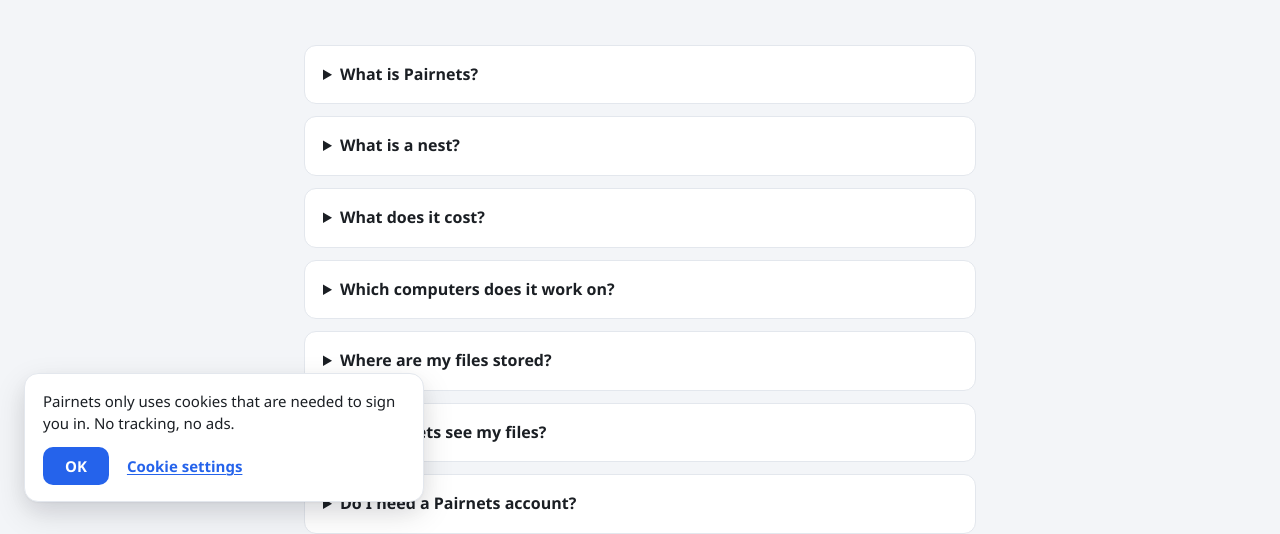
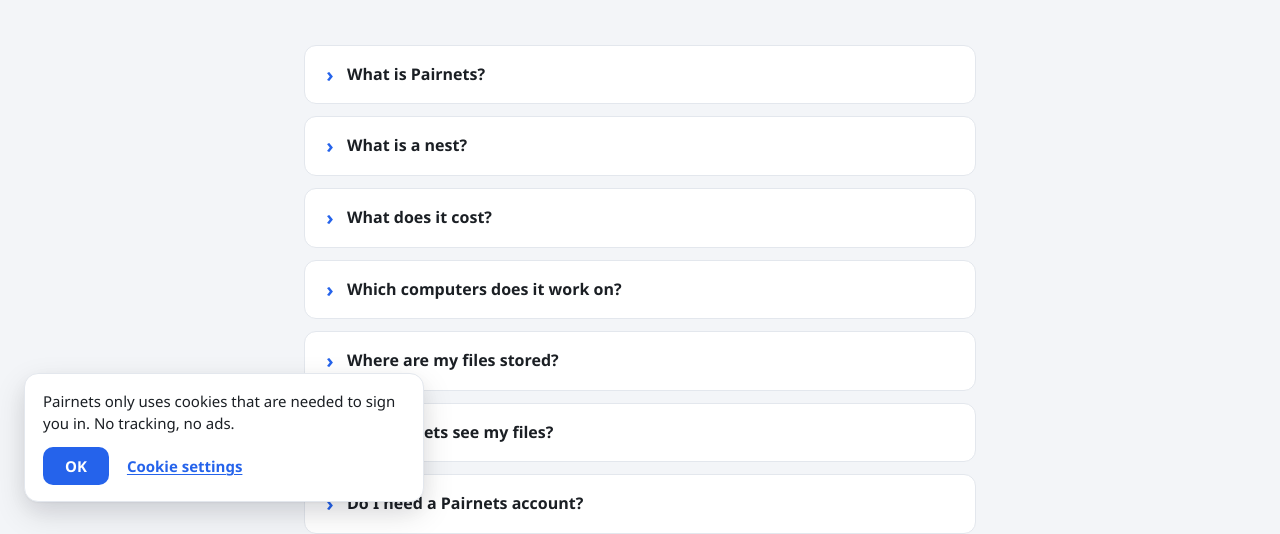
Before and after one commit to MRnigth/Pairnets, a plain HTML site: page site/faq/index.html in a window 1280 px wide. Shown: the part 274-808 px from the top of the page. Drawn offline with Linux system fonts and the light colour scheme; no server answers.

Commit message:
feat(site): FAQ and Help question rows get a blue turning marker, a hover colour and a keyboard ring (W11)

```diff
--- a/site/assets/site.css
+++ b/site/assets/site.css
@@ -106,7 +106,17 @@
 
 details { background: var(--card); border: 1px solid var(--border); border-radius: 12px; padding: 4px 18px; margin: 0 0 12px; }
 details[open] { padding-bottom: 8px; }
-summary { cursor: pointer; font-weight: 650; padding: 12px 0; }
+/* Question rows: a blue "›" beside the text (long questions wrap beside it, not under it), turned down when open. */
+summary { display: flex; align-items: flex-start; gap: 10px; list-style: none; cursor: pointer; font-weight: 650; padding: 12px 0; border-radius: 6px; }
+summary::-webkit-details-marker { display: none; }
+summary::before {
+  content: "›"; flex: none; width: .7em; text-align: center; color: var(--accent);
+  font-size: 1.25em; line-height: 1.28; font-weight: 700; transition: transform .15s ease-out;
+}
+details[open] > summary::before { transform: rotate(90deg); }
+summary:hover { color: var(--accent); }
+summary:focus-visible { outline: 2px solid var(--accent); outline-offset: 2px; }
+@media (prefers-reduced-motion: reduce) { summary::before { transition: none; } }
 
 /* Home page: "Like Pairnets? Buy me a coffee". The button goes to /donate, which _redirects sends to Ko-fi. */
 .support { display: flex; align-items: center; gap: 22px; background: var(--banner); border: 1px solid var(--banner-border); border-radius: 14px; padding: 22px 26px; }
```
